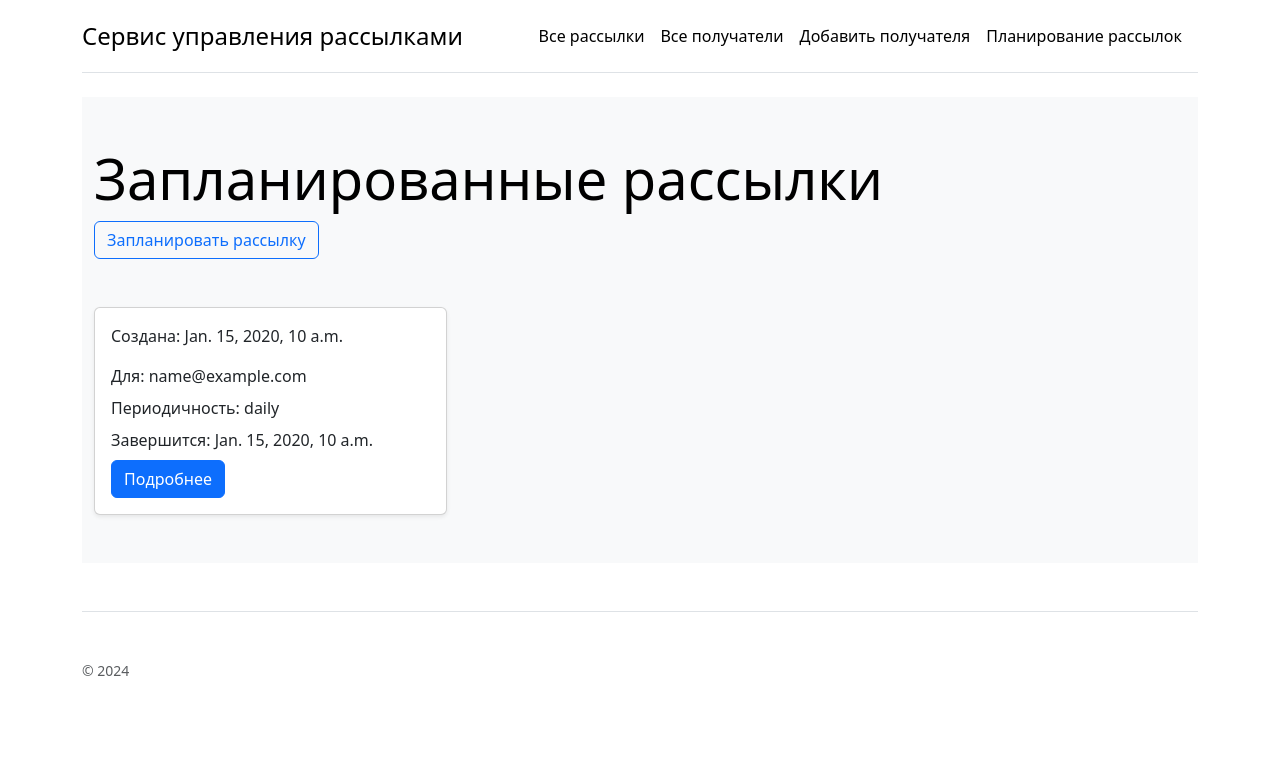
After one commit to daniilkokorev/course_project_django, a Django app: page /settings in a window 1280 px wide. The commit adds this page. Shown: the top 760 px of the page. Run offline with Django 5.2, Linux system fonts and the light colour scheme; tables that the repository leaves empty hold one stand-in row (values such as "Sample post"); some libraries are stand-ins or nearby versions.

Commit message:
настройка_рассылки

```diff
--- a/config/urls.py
+++ b/config/urls.py
@@ -21,6 +21,6 @@ from django.urls import path, include
 
 urlpatterns = [
     path('admin/', admin.site.urls),
-    # path("", include("mailing.urls", namespace='mailing')),
+    path("", include("mailing.urls", namespace='mailing')),
     path("recipient/", include("recipient.urls", namespace='recipient')),
 ] + static(settings.MEDIA_URL, document_root=settings.MEDIA_ROOT)
--- a/mailing/models.py
+++ b/mailing/models.py
@@ -27,7 +27,7 @@ class MailingSettings(models.Model):
     Модель настроек рассылки
     """
     first_datetime = models.DateTimeField(auto_now_add=True, verbose_name='Начало рассылки')
-    last_datetime = models.DateTimeField(verbose_name='Конец рассылки')
+    last_datetime = models.DateTimeField(verbose_name='Конец рассылки', **NULLABLE)
     message = models.ForeignKey(Message, on_delete=models.CASCADE, verbose_name='Сообщения')
     recipient = models.ManyToManyField(Recipient, verbose_name='Получатели')
     frequency = models.CharField(max_length=50, choices=FREQUENCY_CHOICES, verbose_name='Частота рассылки')
--- /dev/null
+++ b/mailing/templates/mailing/mailingsettings_list.html
@@ -0,0 +1,33 @@
+{% extends 'recipient/base.html' %}
+{% block content %}
+<div class="album py-5 bg-body-tertiary">
+    <div class="container">
+        <div class="col-12 mb-5">
+            <h2 class="display-4 fw-normal text-body-emphasis">Запланированные рассылки</h2>
+            <h3>
+                <a class="btn btn-outline-primary" href="{% url 'mailing:settings_create' %}">Запланировать рассылку</a>
+            </h3>
+        </div>
+        <div class="row row-cols-1 row-cols-sm-2 row-cols-md-3 g-3">
+            {% for object in object_list %}
+            <div class="col">
+                <div class="card shadow-sm">
+                    <div class="card-body">
+                        <p class="card-text">Создана: {{ object.first_datetime }}</p>
+                        {% for item in object.recipient.all %}
+                        <p class="card-title pricing-card-title">Для: {{ item }}</p>
+                        {% endfor %}
+                        <p class="card-title pricing-card-title">Периодичность: {{ object.frequency }}</p>
+                        <p class="card-title pricing-card-title">Завершится: {{ object.last_datetime }}</p>
+                        <div class="btn-group">
+                            <a class="btn btn-primary"
+                               href="{% url 'mailing:settings_view' object.pk %}" role="button">Подробнее</a>
+                        </div>
+                    </div>
+                </div>
+            </div>
+            {% endfor %}
+        </div>
+    </div>
+</div>
+{% endblock %}
--- a/mailing/urls.py
+++ b/mailing/urls.py
@@ -0,0 +1,23 @@
+from django.urls import path
+
+from mailing.apps import MailingConfig
+from mailing.views import (MessageListView, MessageCreateView, MessageDeleteView, MessageDetailView,
+                           MessageUpdateView,
+                           MailingSettingsListView, MailingSettingsCreateView, MailingSettingsDeleteView,
+                           MailingSettingsDetailView, MailingSettingsUpdateView,
+                           )
+
+app_name = MailingConfig.name
+
+urlpatterns = [
+    path("", MessageListView.as_view(), name="list"),
+    path("<int:pk>/", MessageDetailView.as_view(), name="view"),
+    path("create/", MessageCreateView.as_view(), name="create"),
+    path("<int:pk>/update/", MessageUpdateView.as_view(), name="edit"),
+    path("<int:pk>/delete/", MessageDeleteView.as_view(), name="delete"),
+    path("settings", MailingSettingsListView.as_view(), name="settings_list"),
+    path("settings/<int:pk>/", MailingSettingsDetailView.as_view(), name="settings_view"),
+    path("settings/create/", MailingSettingsCreateView.as_view(), name="settings_create"),
+    path("settings/<int:pk>/update/", MailingSettingsUpdateView.as_view(), name="settings_edit"),
+    path("settings/<int:pk>/delete/", MailingSettingsDeleteView.as_view(), name="settings_delete"),
+    ]
--- a/mailing/views.py
+++ b/mailing/views.py
@@ -1,3 +1,99 @@
-from django.shortcuts import render
+from django.urls import reverse_lazy
+from django.views.generic import ListView, DetailView, CreateView, UpdateView, DeleteView
 
-# Create your views here.
+from mailing.models import MailingSettings, Message, MailingStatus
+
+
+class MessageCreateView(CreateView):
+    """
+    Контролер создает сообщение
+    """
+    model = Message
+    fields = ['title', 'content']
+    success_url = reverse_lazy('mailing:list')
+
+
+class MessageListView(ListView):
+    """
+    Контролер отображает список сообщений
+    """
+    model = Message
+
+
+class MessageUpdateView(UpdateView):
+    """
+    Контролер редактирует сообщение
+    """
+    model = Message
+    fields = ['title', 'content']
+    success_url = reverse_lazy('mailing:list')
+
+
+class MessageDeleteView(DeleteView):
+    """
+    Контролер удаляет сообщение
+    """
+    model = Message
+    success_url = reverse_lazy('mailing:list')
+
+
+class MessageDetailView(DetailView):
+    """
+    Контролер отображает сообщение
+    """
+    model = Message
+
+
+class MailingSettingsCreateView(CreateView):
+    """
+    Контролер создает рассылку
+    """
+    model = MailingSettings
+    fields = ['frequency', 'message', 'recipient', 'last_datetime',]
+    success_url = reverse_lazy('mailing:settings_list')
+
+
+class MailingSettingsUpdateView(UpdateView):
+    """
+    Контролер редактирует рассылку
+    """
+    model = MailingSettings
+    fields = ['last_datetime', 'message', 'recipient', 'frequency']
+    success_url = reverse_lazy('mailing:settings_list')
+
+
+class MailingSettingsDeleteView(DeleteView):
+    """
+    Контролер удаляет рассылку
+    """
+    model = MailingSettings
+    success_url = reverse_lazy('mailing:settings_list')
+
+
+class MailingSettingsDetailView(DetailView):
+    """
+    Контролер отображает рассылку
+    """
+    model = MailingSettings
+
+
+class MailingSettingsListView(ListView):
+    """
+    Контролер отображает список рассылок
+    """
+    model = MailingSettings
+
+
+class MailingStatusListView(ListView):
+    """
+    Контролер отображает список статусов рассылок
+    """
+    model = MailingStatus
+
+
+class MailingStatusDeleteView(DeleteView):
+    """
+    Контролер удаляет статус рассылки
+    """
+    model = MailingStatus
+    success_url = reverse_lazy('mailing:status_list')
--- a/recipient/templates/recipient/base.html
+++ b/recipient/templates/recipient/base.html
@@ -1,49 +1,38 @@
 {% load static %}
 <!doctype html>
 <html lang="ru" data-bs-theme="auto">
-  <head><script src="{% static 'js/color-modes.js' %}"></script>
+    <head>
+        <meta charset="utf-8">
+        <title>Управление рассылками</title>
 
-    <meta charset="utf-8">
-    <meta name="viewport" content="width=device-width, initial-scale=1">
-    <meta name="description" content="">
-    <meta name="author" content="Марк Отто, Джейкоб Торнтон и контрибьюторы Bootstrap">
-    <meta name="generator" content="Hugo 0.112.5">
-    <title>Blog Template · Bootstrap v5.3</title>
-
-
-
-
+        <!-- Bootstrap core CSS -->
         <link href="{% static 'css/bootstrap.min.css' %}" rel="stylesheet">
-<link rel="stylesheet" href="/docs/5.3/vendor/imazin/imazin.css">
-
-
-    <!-- Custom styles for this template -->
-    <link href="https://fonts.googleapis.com/css?family=Playfair&#43;Display:700,900&amp;display=swap" rel="stylesheet">
-    <!-- Custom styles for this template -->
-    <link href="blog.css" rel="stylesheet">
     </head>
     <body>
-
-  <div class="nav-scroller py-1 mb-3 border-bottom">
-    <nav class="nav nav-underline justify-content-between">
-      <a class="nav-item nav-link link-body-emphasis active" href="{% url 'recipient:list' %}">Все получатели</a>
-      <a class="nav-item nav-link link-body-emphasis" href="{% url 'recipient:create' %}">Добавить получателя</a>
-      <a class="nav-item nav-link link-body-emphasis" href="#">Technology</a>
-      <a class="nav-item nav-link link-body-emphasis" href="#">Design</a>
-      <a class="nav-item nav-link link-body-emphasis" href="#">Culture</a>
-      <a class="nav-item nav-link link-body-emphasis" href="#">Business</a>
-      <a class="nav-item nav-link link-body-emphasis" href="#">Politics</a>
-      <a class="nav-item nav-link link-body-emphasis" href="#">Opinion</a>
-      <a class="nav-item nav-link link-body-emphasis" href="#">Science</a>
-      <a class="nav-item nav-link link-body-emphasis" href="#">Health</a>
-      <a class="nav-item nav-link link-body-emphasis" href="#">Style</a>
-      <a class="nav-item nav-link link-body-emphasis" href="#">Travel</a>
+        <div class="container py-3">
+              <header>
+                  <div class="d-flex flex-column flex-md-row align-items-center pb-3 mb-4 border-bottom">
+                      <a href="{% url 'mailing:list' %}" class="d-flex align-items-center link-body-emphasis text-decoration-none">
+                          <span class="fs-4">Сервис управления рассылками</span>
+                      </a>
+                      <nav class="d-inline-flex mt-2 mt-md-0 ms-md-auto">
+                          <a class="me-3 py-2 link-body-emphasis text-decoration-none" href="{% url 'mailing:list' %}">Все рассылки</a>
+                          <a class="me-3 py-2 link-body-emphasis text-decoration-none" href="{% url 'recipient:list' %}">Все получатели</a>
+                          <a class="me-3 py-2 link-body-emphasis text-decoration-none" href="{% url 'recipient:create' %}">Добавить получателя</a>
+                          <a class="me-3 py-2 link-body-emphasis text-decoration-none" href="{% url 'mailing:settings_list' %}">Планирование рассылок</a>
                       </nav>
                   </div>
+              </header>
+
         {% block content %}
+        {% endblock %}
 
-  {% endblock %}
+        <footer class="pt-4 my-md-5 pt-md-5 border-top">
+            <div class="row">
+                  <div class="col-12 col-md">
+                        <small class="d-block mb-3 text-body-secondary">&copy; 2024</small>
+                  </div>
+            </div>
     <script src="{% static 'js/bootstrap.bundle.min.js' %}"></script>
-
     </body>
 </html>
```
Also changed, not shown: mailing/templates/mailing/mailingsettings_confirm_delete.html (added, +22 -0 lines), mailing/templates/mailing/mailingsettings_detail.html (added, +28 -0 lines), mailing/templates/mailing/mailingsettings_form.html (added, +26 -0 lines), mailing/templates/mailing/message_confirm_delete.html (added, +22 -0 lines), mailing/templates/mailing/message_detail.html (added, +28 -0 lines), mailing/templates/mailing/message_form.html (added, +26 -0 lines), mailing/templates/mailing/message_list.html (added, +28 -0 lines), config/settings.py (line endings or trailing spaces), mailing/migrations/0002_alter_mailingsettings_last_datetime.py (added), mailing/templates/mailing/mailingstatus_list.html (added). Lines whose indentation alone changed are shown as unchanged.
